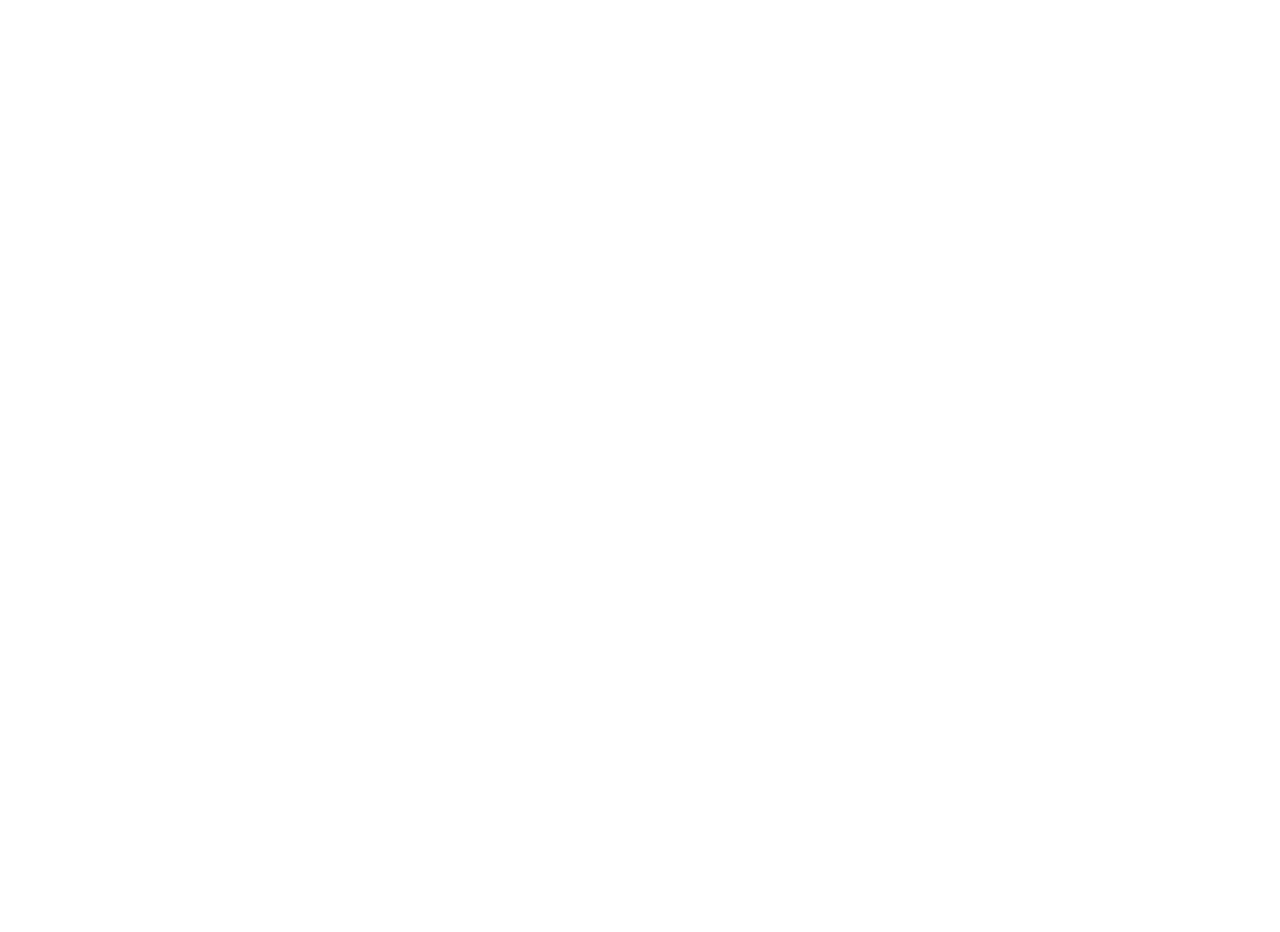
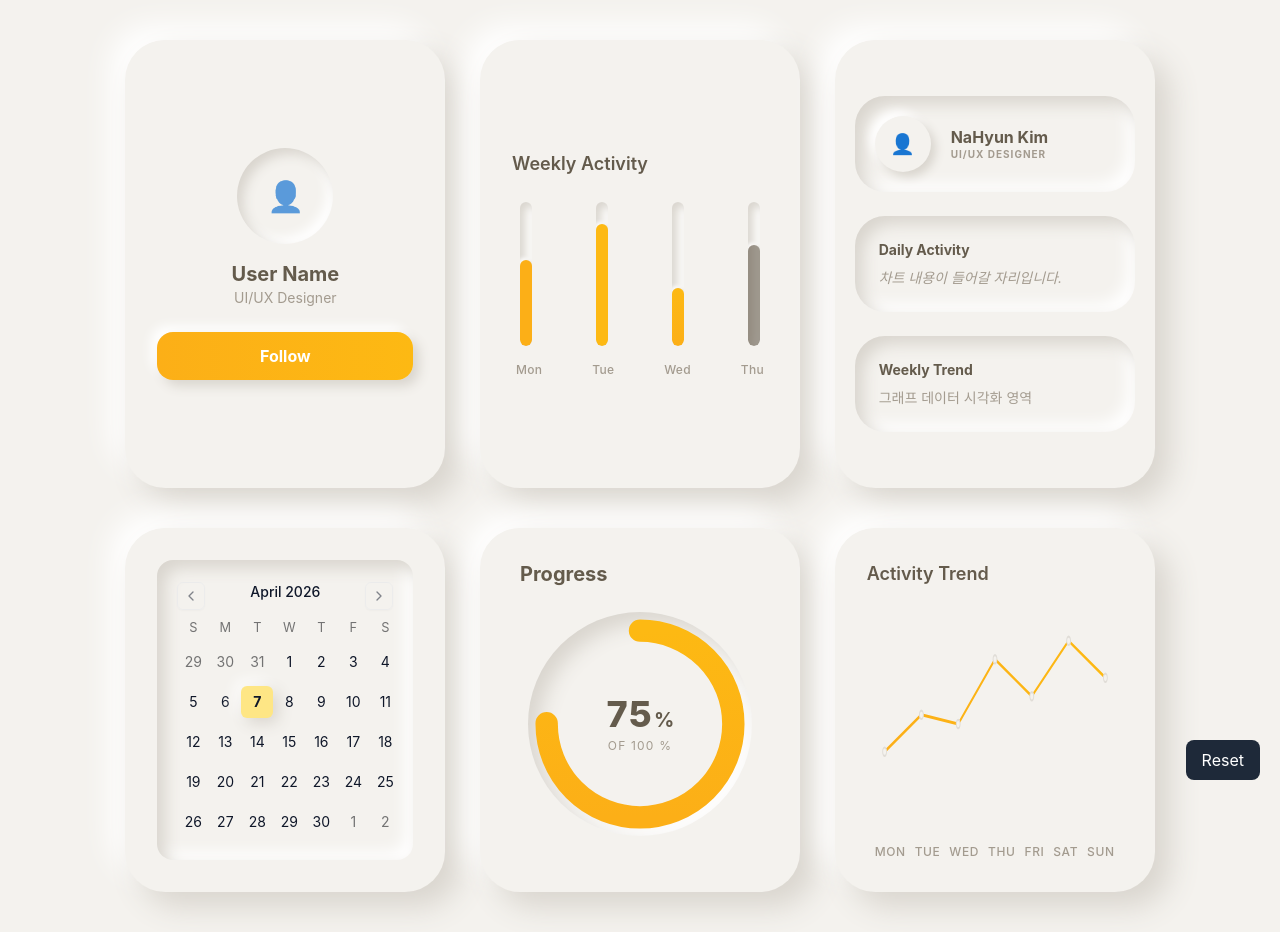
Before and after one commit to 20260304-KB7-27/KB-Year, a Vue app: page /dashboard in a window 1280 px wide. Before the commit this address had no page. Before the commit the page ends 800 px from the top, so only its background shows below. Built offline with nearby package versions, Linux system fonts and the light colour scheme.

Commit message:
CAV-41 [style] Card 내부 컨텐츠 중앙 정렬 및 캘린더 스타일 수정

```diff
--- a/src/assets/main.css
+++ b/src/assets/main.css
@@ -95,6 +95,13 @@
   html {
     @apply font-sans;
   }
+  /* 안으로 파인 뉴모피즘 효과 */
+  .neo-inset {
+    background: #f4f2ee;
+    box-shadow:
+      inset 8px 8px 16px #d9d5ce,
+      inset -8px -8px 16px #ffffff;
+  }
 }
 
 @layer base {
--- a/src/components/Calendar.vue
+++ b/src/components/Calendar.vue
@@ -8,8 +8,8 @@ const date = ref(new Date());
   <Calendar
     mode="single"
     :selected="date"
+    class="rounded-lg border"
     @update:selected="(val) => (date = val)"
-    class="rounded-lg border"
   />
 </template>
 
--- a/src/components/Card.vue
+++ b/src/components/Card.vue
@@ -2,7 +2,7 @@
 
 <template>
   <div
-    class="w-80 p-8 rounded-[40px] bg-[#f4f2ee] shadow-[15px_15px_30px_#d9d5ce,-15px_-15px_30px_#ffffff]"
+    class="w-80 p-8 rounded-[40px] bg-[#f4f2ee] shadow-[15px_15px_30px_#d9d5ce,-15px_-15px_30px_#ffffff] content-center"
   >
     <slot />
   </div>
--- a/src/components/ui/calendar/Calendar.vue
+++ b/src/components/ui/calendar/Calendar.vue
@@ -94,7 +94,10 @@ const forwarded = useForwardPropsEmits(delegatedProps, emits);
 </script>
 
 <template>
-  <DefineMonthTemplate v-slot="{ date }">
+  <DefineMonthTemplate
+    v-slot="{ date }"
+    class="h-full"
+  >
     <div class="**:data-[slot=native-select-icon]:right-1">
       <div class="relative">
         <div class="absolute inset-0 flex h-full items-center text-sm pl-2 pointer-events-none">
@@ -238,3 +241,5 @@ const forwarded = useForwardPropsEmits(delegatedProps, emits);
     </div>
   </CalendarRoot>
 </template>
+
+<style scope></style>
--- a/src/components/ui/calendar/CalendarCellTrigger.vue
+++ b/src/components/ui/calendar/CalendarCellTrigger.vue
@@ -30,7 +30,8 @@ const forwardedProps = useForwardProps(delegatedProps);
         'size-8 p-0 font-normal aria-selected:opacity-100 cursor-default',
         '[&[data-today]:not([data-selected])]:bg-accent [&[data-today]:not([data-selected])]:text-accent-foreground',
         // Selected
-        'data-[selected]:bg-primary data-[selected]:text-primary-foreground data-[selected]:opacity-100 [&[data-selected]:hover]:bg-primary data-[selected]:hover:text-primary-foreground data-[selected]:focus:bg-primary data-[selected]:focus:text-primary-foreground',
+        'data-selected:shadow-[5px_5px_15px_#d9d5ce,-5px_-5px_15px_#ffffff] data-selected:font-bold',
+        'data-selected:bg-amber-200 data-selected:opacity-100 [&[data-selected]:hover]:bg-amber-400',
         // Disabled
         'data-[disabled]:text-muted-foreground data-[disabled]:opacity-50',
         // Unavailable
--- a/src/App2.vue
+++ b/src/pages/MainPage.vue
@@ -5,13 +5,13 @@ import { ref } from 'vue';
 import { today, getLocalTimeZone } from '@internationalized/date';
 
 import { Calendar } from '@/components/ui/calendar';
-import Card from './components/Card.vue';
-import UserCard from './components/UserCard.vue';
-import ActivityChart from './components/ActivityChart.vue';
-import { weeklyActivity } from './data/activity';
-import PieChart from './components/PieChart.vue';
-import LineChart from './components/LineChart.vue';
-import DashboardContainer from './components/CardsContainer.vue';
+import Card from '@/components/Card.vue';
+import UserCard from '@/components/UserCard.vue';
+import ActivityChart from '@/components/ActivityChart.vue';
+import { weeklyActivity } from '@/data/activity';
+import PieChart from '@/components/PieChart.vue';
+import LineChart from '@/components/LineChart.vue';
+import DashboardContainer from '@/components/CardsContainer.vue';
 
 const date = ref(today(getLocalTimeZone()));
 
@@ -82,14 +82,14 @@ const resetLayout = () => {
 
             <DashboardContainer v-else-if="element.type === 'dashboard'" />
 
-            <div v-else-if="element.type === 'calendar'">
+            <div
+              v-else-if="element.type === 'calendar'"
+              class="h-full"
+            >
               <Calendar
                 v-model="date"
-                class="rounded-lg border p-4"
+                class="rounded-2xl p-5 h-full neo-inset content-center"
               />
-              <p class="mt-2 text-sm text-gray-500 text-center">
-                Selected Date: {{ date.toString() }}
-              </p>
             </div>
 
             <PieChart
@@ -109,3 +109,5 @@ const resetLayout = () => {
     </div>
   </div>
 </template>
+
+<style scope></style>
--- a/src/router/index.js
+++ b/src/router/index.js
@@ -1,9 +1,13 @@
 import LandingPage from '@/pages/LandingPage.vue';
+import MainPage from '@/pages/MainPage.vue';
 import { createRouter, createWebHistory } from 'vue-router';
 
 const router = createRouter({
   history: createWebHistory(import.meta.env.BASE_URL),
-  routes: [{ path: '/', component: LandingPage }],
+  routes: [
+    { path: '/', component: LandingPage },
+    { path: '/dashboard', component: MainPage },
+  ],
 });
 
 export default router;
```
